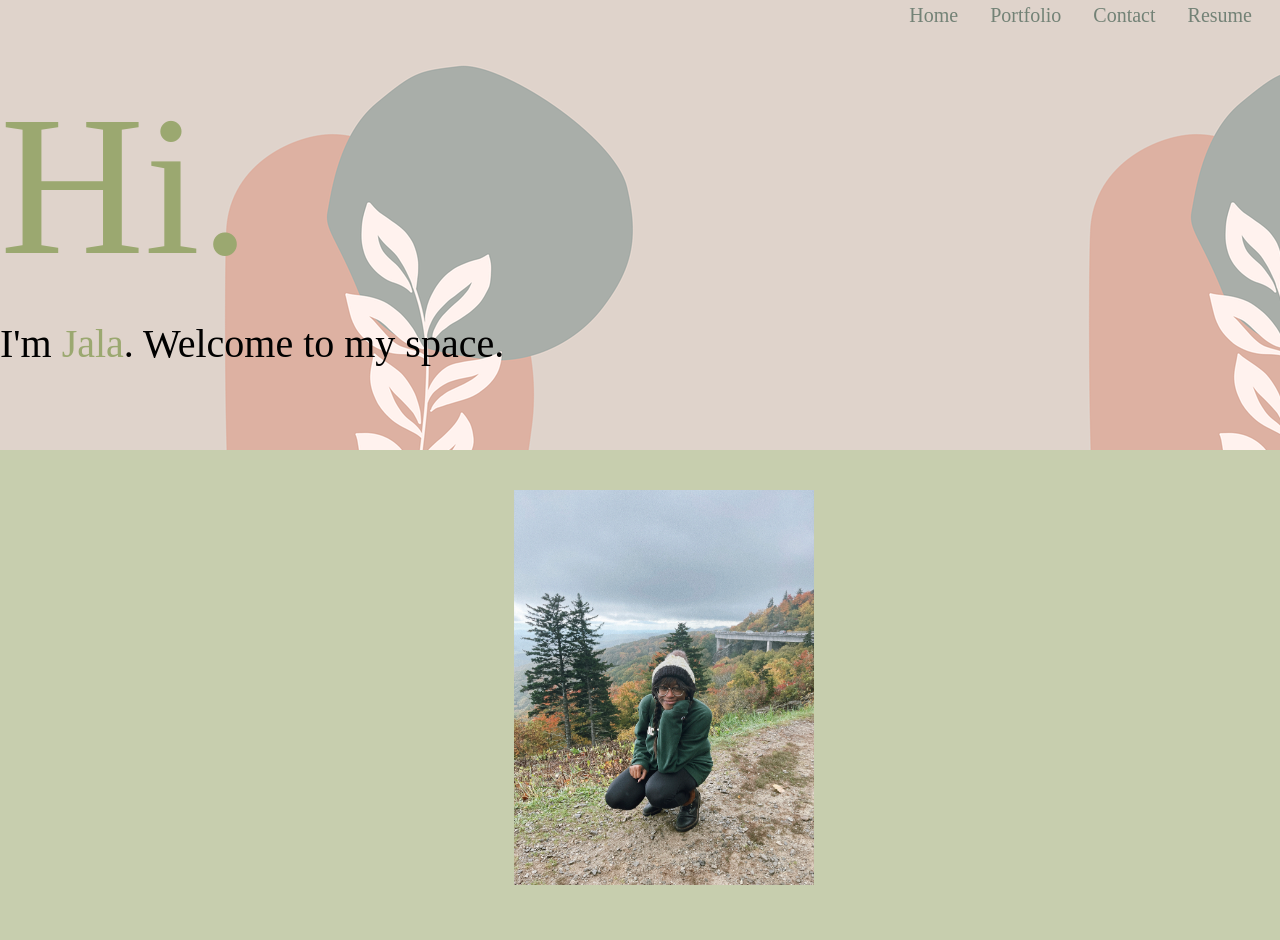
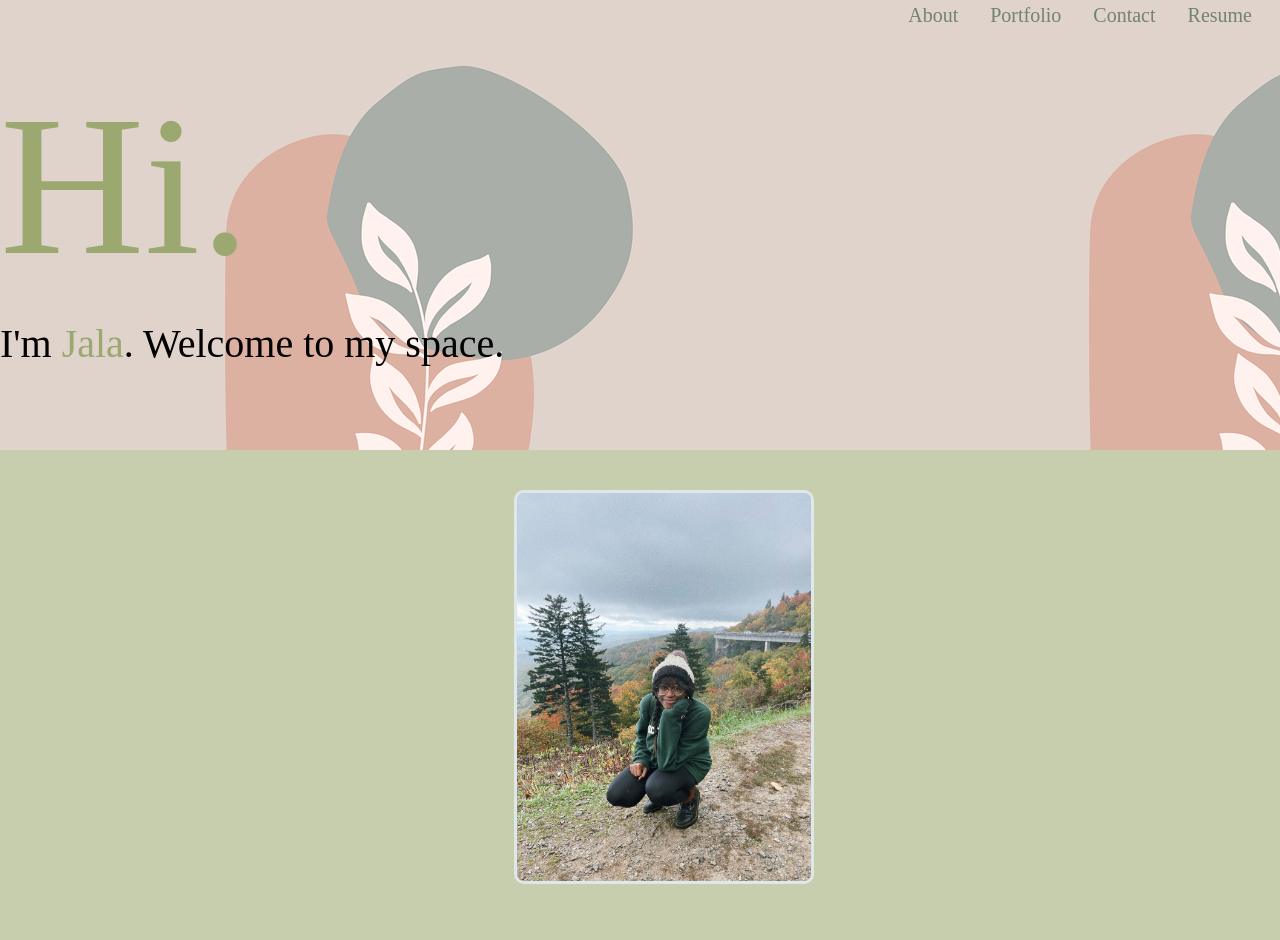
Before and after one commit to untjala/react-portfolio, a React (Create React App) app: page / in a window 1280 px wide. Shown: the top 940 px of the page. Built offline with nearby package versions, Linux system fonts and the light colour scheme; a web font is replaced by a local one.

Commit message:
fixed gh pages deploy

```diff
--- a/package.json
+++ b/package.json
@@ -1,6 +1,6 @@
 {
   "name": "react-portfolio",
-  "homepage": "“https://github.com/untjala/react-portfolio",
+  "homepage": "https://untjala.github.io/react-portfolio/",
   "version": "0.1.0",
   "private": true,
   "dependencies": {
--- a/src/App.js
+++ b/src/App.js
@@ -1,6 +1,6 @@
 import React, {useState} from 'react';
 import Navigation from './components/Nav/index'
-import Home from './components/Header/index'
+import About from './components/Header/index'
 import Contact from './components/Contact/index'
 import Resume from './components/Resume/index'
 import Portfolio from './components/Portfolio/index';
@@ -9,11 +9,11 @@ import Footer from './components/Footer/index'
 export default function App ({ loggedIn, setLoggedIn }) {
   // Lets log our our loggedIn variable to see it change in real time
   console.log('App -> loggedIn', loggedIn);
-  const [page, setPage] = useState('home');
+  const [page, setPage] = useState('about');
 
   let CurrentPage;
 
-   if (page === 'home') CurrentPage = Home;
+   if (page === 'about') CurrentPage = About;
    if (page === 'portfolio') CurrentPage = Portfolio;
    if (page === 'contact') CurrentPage = Contact;
    if (page === 'resume') CurrentPage = Resume;
--- a/src/components/Header/style.css
+++ b/src/components/Header/style.css
@@ -24,15 +24,18 @@ p {
 }
 .about-me {
   background-color:#c7ceae;
-  height: 100vh;
-  padding-top: 0px;
+  min-height: 100vh;
   justify-content: center;
+  overflow: hidden;
 }
 img {
   width: 300px;
   height: 300px;
   align-items: center;
   margin-top: 40px;
+  border-style: solid;
+  border-color: #dee8eb;
+  border-radius: 10px;
 }
 .about {
   color: #dee8eb;
@@ -41,4 +44,5 @@ img {
 .about-text {
   text-align: center;
   color: #738276 ;
+  font-size: 35px;
 }
--- a/src/components/Nav/index.js
+++ b/src/components/Nav/index.js
@@ -3,9 +3,9 @@ import './style.css'
 
 function Navigation({ setPage }) {
 return (
-  <nav className="navbar navbar-nav-scroll d-flex">
+  <nav className="navbar collapse navbar-collapse d-flex">
     <div className="container-fluid fixed-top justify-content-end">
-      <a className="nav-link mx-3" href="#home" onClick={() => setPage('home')}> Home</a>
+      <a className="nav-link mx-3" href="#about" onClick={() => setPage('about')}> About</a>
       <a className="nav-link mx-3" href="#portfolio" onClick={() => setPage('portfolio')}> Portfolio</a>
       <a className="nav-link mx-3" href="#contact" onClick={() => setPage('contact')}> Contact</a>
       <a className="nav-link mx-3" href="#resume" onClick={() => setPage('resume')}> Resume</a>
```
